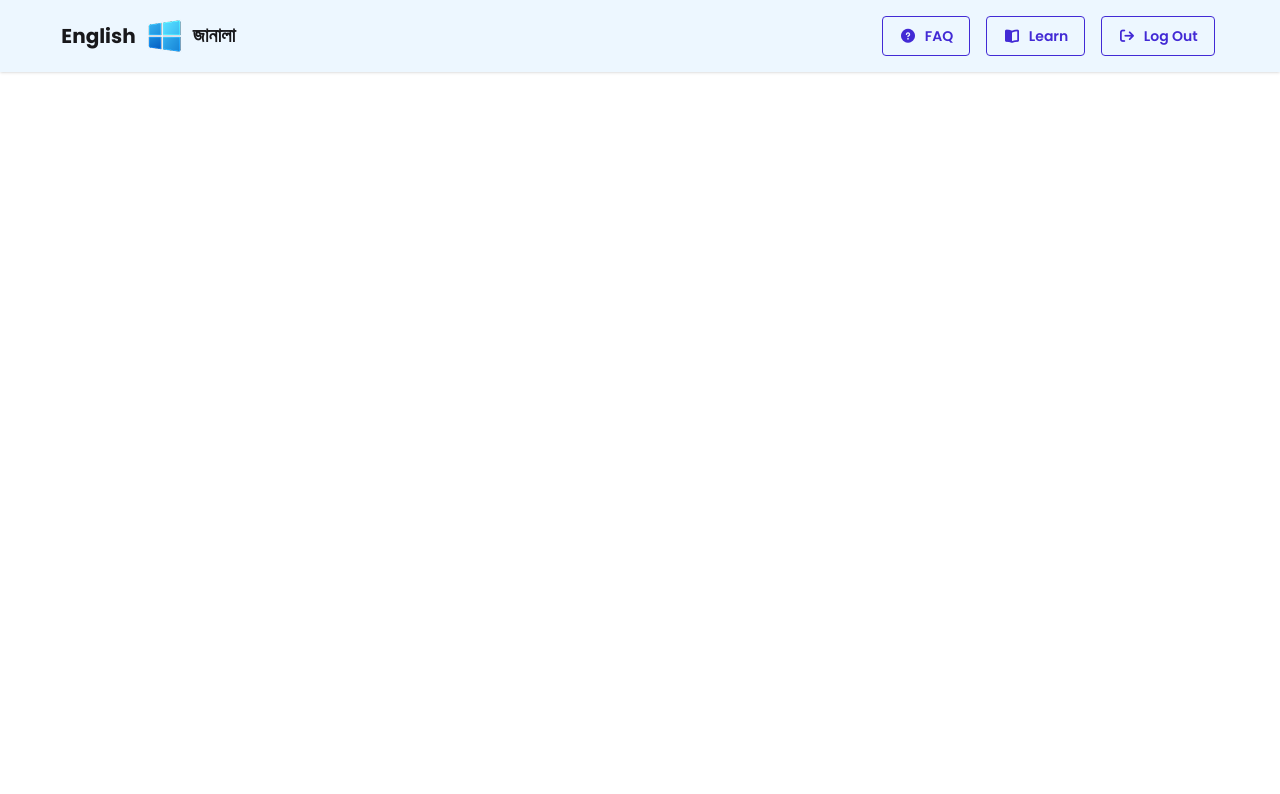
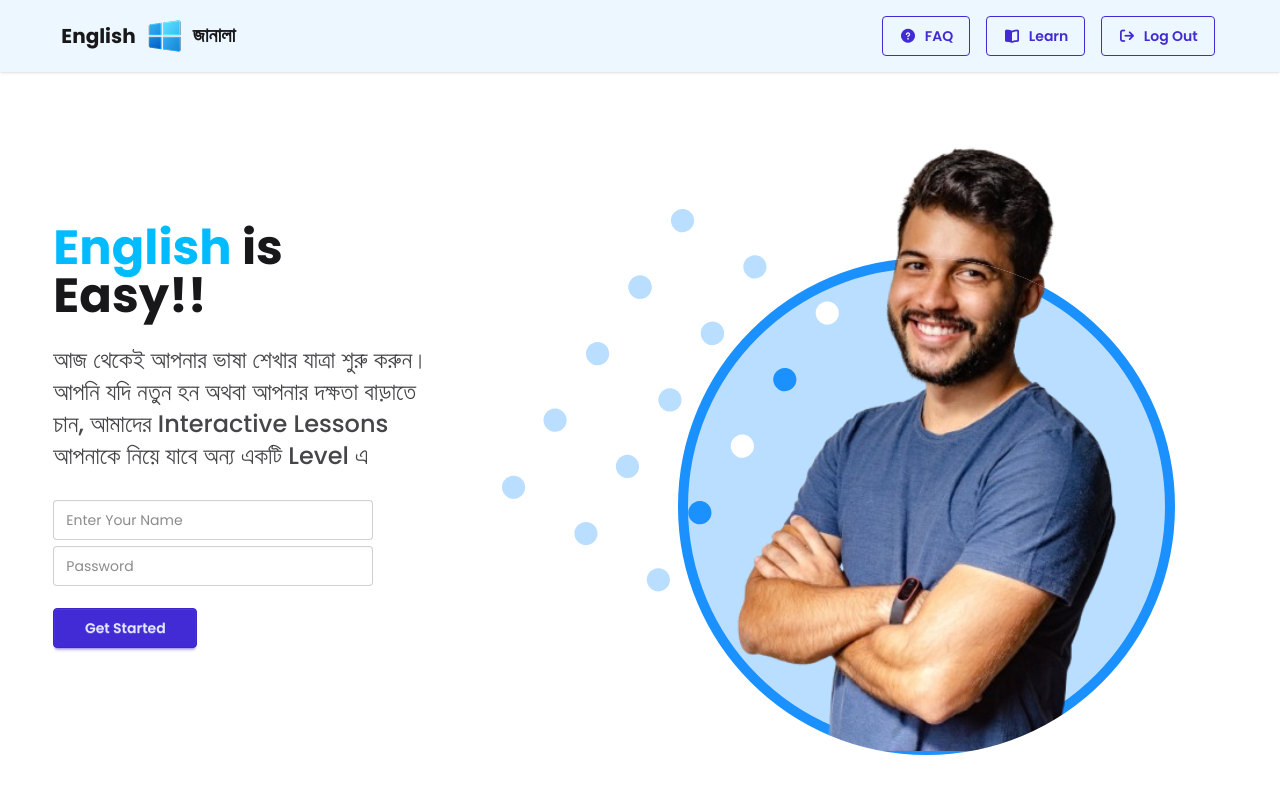
Before and after one commit to Mezba-Morsalin/Project-English-Janala, a plain HTML site: page index.html in a window 1280 px wide. Drawn offline with nearby package versions, Linux system fonts and the light colour scheme.

Commit message:
Banner Section Done

```diff
--- a/index.html
+++ b/index.html
@@ -36,6 +36,7 @@
     <title>English Janala | Best Learning Apps For English</title>
   </head>
   <body>
+    <!-- Header Section -->
     <header class="bg-[#BADEFF]/[0.26] shadow-sm">
       <div class="navbar w-11/12 mx-auto">
   <div class="navbar-start">
@@ -78,5 +79,22 @@
   </div>
 </div>
     </header>
+  <!-- Header Section Ended -->
+  <!-- Banner section -->
+  <section class="w-11/12 mx-auto flex flex-col-reverse lg:flex-row justify-between items-center gap-14">
+    <div class="content flex-1 space-y-6">
+      <h2 class="text-4xl md:text-5xl font-bold text-[#18181B]"><span class="text-[#00BCFF]">English</span> is Easy!!</h2>
+      <p class="text-base md:text-2xl text-[#18181B]/[80%] font-medium">আজ থেকেই আপনার ভাষা শেখার যাত্রা শুরু করুন। আপনি যদি নতুন হন অথবা আপনার দক্ষতা বাড়াতে চান, আমাদের Interactive Lessons আপনাকে নিয়ে যাবে অন্য একটি Level এ</p>
+      <fieldset class="fieldset lg:w-full">
+          <input type="text" class="input outline-none border-[1px]" placeholder="Enter Your Name" />
+          <input type="password" class="input outline-none" placeholder="Password" />
+          <button class="btn btn-primary mt-4 w-36">Get Started</button>
+        </fieldset>
+    </div>
+    <div>
+      <img src="./assets/hero-student.png" alt="">
+    </div>
+  </section>
+  <!-- Banner section Ended -->
   </body>
 </html>
```
